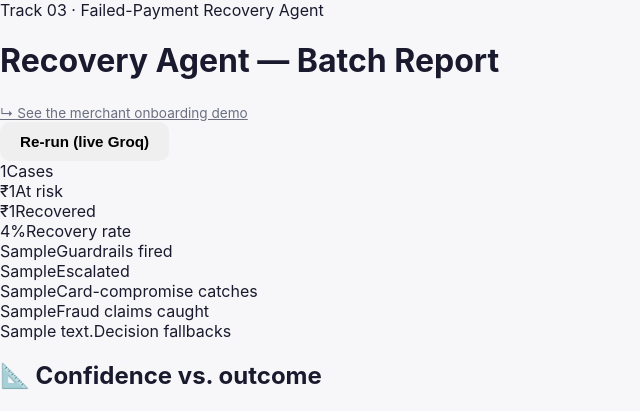
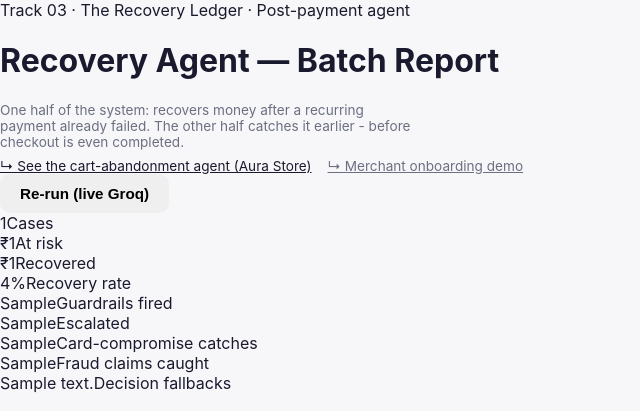
Before and after one commit to highlandzulu-cmd/revenue-recovery-ledger-cart-abandonment, a FastAPI app: template dashboard/templates/index.html in a window 1280 px wide. Shown: the top 411 px of the page, without its empty margins (0-640 px from the left). Run offline with FastAPI, Linux system fonts and the light colour scheme; the template is opened without the code that fills it: most values are stand-ins (such as "Sample title", 1, 10 or a date in 2020).

Commit message:
Cross-link the two agents so they read as one system
Neither app referenced the other before - two independently-branded FastAPI
apps on different ports genuinely did read as separate projects. Now:
- Dashboard masthead names itself 'post-payment agent' and links to the
  storefront's live admin feed ('pre-payment agent')
- Storefront's admin page does the reverse, plus one sentence framing both
  as stages of the same funnel (matches the README's existing framing -
  this was already the intended story, just not visible in the UI itself)
- STOREFRONT_URL / DASHBOARD_URL env vars (default to local dev ports) so
  the links keep working once both are deployed to Render
- render.yaml: wired those two env vars with Render's predictable
  onrender.com URL pattern, and added the Twilio/Sarvam env vars the
  storefront service was actually missing from an earlier commit

Co-Authored-By: Claude Sonnet 5 <noreply@anthropic.com>

```diff
--- a/dashboard/templates/index.html
+++ b/dashboard/templates/index.html
@@ -11,9 +11,17 @@
 
     <div class="masthead">
         <div class="masthead-left">
-            <div class="eyebrow">Track 03 · Failed-Payment Recovery Agent</div>
+            <div class="eyebrow">Track 03 · The Recovery Ledger · Post-payment agent</div>
             <h1>Recovery Agent — Batch Report</h1>
-            <a href="/connect" style="font-size:0.85rem; color:var(--muted);">↳ See the merchant onboarding demo</a>
+            <p style="font-size:0.85rem; color:var(--muted); max-width:48ch; margin:6px 0 0;">
+                One half of the system: recovers money after a recurring payment already
+                failed. The other half catches it earlier - before checkout is even
+                completed.
+            </p>
+            <div style="display:flex; gap:16px; margin-top:8px;">
+                <a href="{{ storefront_url }}/admin" style="font-size:0.85rem; color:var(--verdigris);">↳ See the cart-abandonment agent (Aura Store)</a>
+                <a href="/connect" style="font-size:0.85rem; color:var(--muted);">↳ Merchant onboarding demo</a>
+            </div>
         </div>
         <form class="rerun-form" id="rerun-form" method="post" action="/rerun">
             <button class="btn primary" name="mode" value="groq">Re-run (live Groq)</button>
--- a/storefront/main.py
+++ b/storefront/main.py
@@ -35,6 +35,12 @@ BASE_DIR = Path(__file__).parent
 app = FastAPI(title="Demo Store")
 app.mount("/static", StaticFiles(directory=BASE_DIR / "static"), name="static")
 templates = Jinja2Templates(directory=BASE_DIR / "templates")
+
+# The two agents are one system (see README's "The two agents" section) - lets
+# /admin link back to the failed-payment side instead of reading as an
+# unrelated project. Defaults to local dev ports; set DASHBOARD_URL once both
+# are deployed so the link keeps working there too.
+DASHBOARD_URL = os.environ.get("DASHBOARD_URL", "http://localhost:8502")
 
 # A real store already knows who's checking out - the customer is logged in, and
 # the merchant's backend already has their name/WhatsApp number from their account.
@@ -284,6 +290,7 @@ def admin(request: Request):
     }
     return templates.TemplateResponse(request, "admin.html", {
         "events": events, "stats": stats, "calibration_buckets": calibration_buckets,
+        "dashboard_url": DASHBOARD_URL,
     })
 
 
--- a/storefront/templates/admin.html
+++ b/storefront/templates/admin.html
@@ -12,6 +12,11 @@
     </header>
     <main class="content">
         <h1>Abandonment Recovery — Live Feed</h1>
+        <p class="checkout-hint">
+            One half of The Recovery Ledger: catches lost revenue before checkout is even
+            completed. The other half recovers money after a recurring payment already
+            failed — <a href="{{ dashboard_url }}" style="color:var(--verdigris);">see the failed-payment agent</a>.
+        </p>
         <p class="checkout-hint">Auto-refreshes every 8s. Go abandon a checkout to see the agent react in real time.</p>
 
         <div class="stats-bar">
```
Also changed, not shown: dashboard/main.py (+8 -0 lines), render.yaml (+23 -0 lines).
